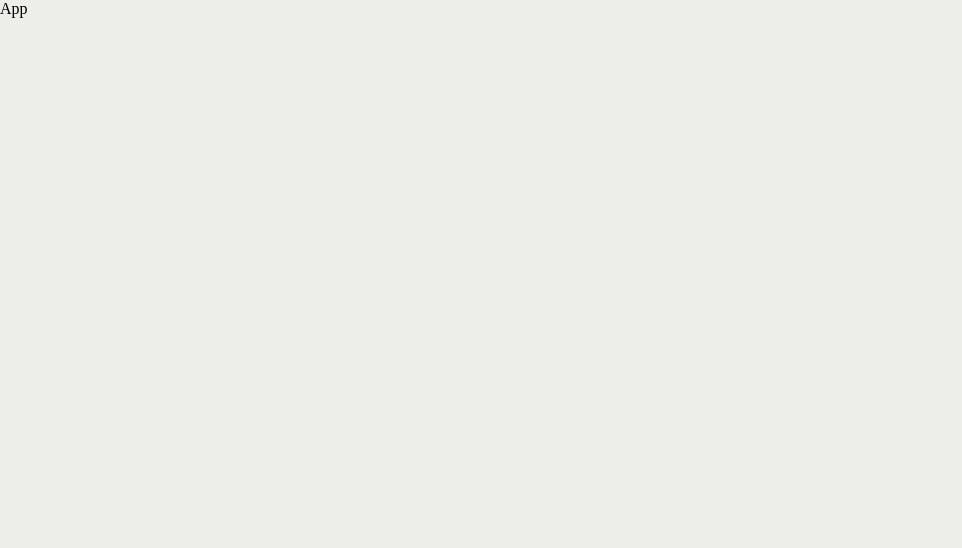
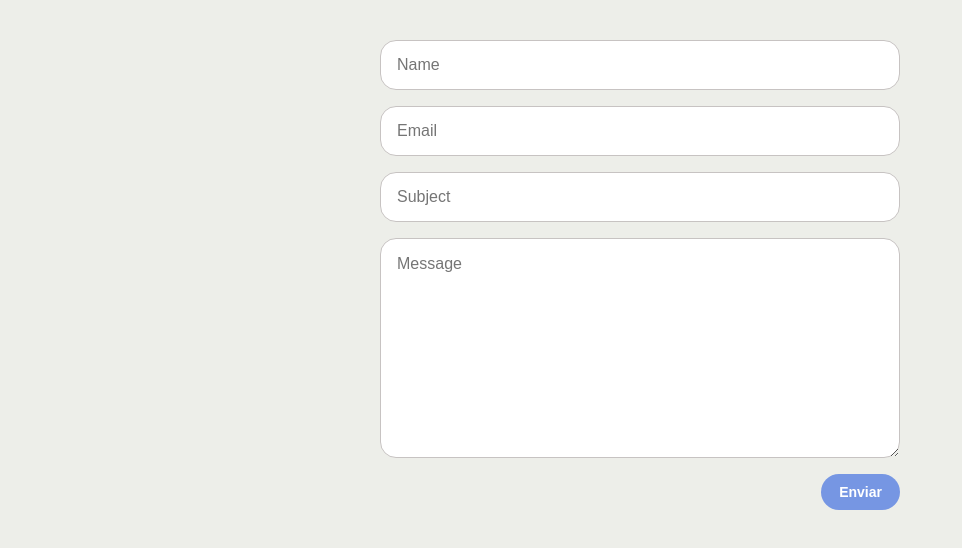
Before and after one commit to Augusto-DF/seletiveProcess, a React app: page / in a window 1280 px wide. Shown: the top 548 px of the page, without its empty margins (0-962 px from the left). Built offline with nearby package versions, Linux system fonts and the light colour scheme.

Commit message:
feat: Add Form component

```diff
--- a/src/App.jsx
+++ b/src/App.jsx
@@ -1,7 +1,8 @@
 import React from "react";
+import Form from "./components/Form";
 
 const App = () => {
-  return <div>App</div>;
+  return <Form />;
 };
 
 export default App;
--- a/src/components/Form/Input/styles.js
+++ b/src/components/Form/Input/styles.js
@@ -26,6 +26,7 @@ export const Error = styled.span`
   margin-top: 8px;
   color: #c22f1b;
   font-size: 12px;
+  font-weight: bold;
   margin-left: 24px;
   font-family: Arial, Helvetica, sans-serif;
 `;
--- /dev/null
+++ b/src/components/Form/index.jsx
@@ -0,0 +1,133 @@
+import React, { useState, useCallback } from "react";
+import Input from "./Input";
+
+import { DataField, DisplayContainer, StyledForm, StyledLabel } from "./styles";
+import Button from "./Button";
+
+const INITIAL_STATE = {
+  name: "",
+  email: "",
+  subject: "",
+  message: "",
+};
+
+const ERROR_INITIAL_STATE = {
+  errorMessage: null,
+  name: "",
+  email: "",
+  subject: "",
+  message: "",
+};
+
+const VALIDATE_EMAIL_EXPRESSION =
+  /^\w+([\.-]?\w+)*@\w+([\.-]?\w+)*(\.\w{2,3})+$/;
+
+const Form = () => {
+  const [formState, setFormState] = useState(INITIAL_STATE);
+  const [error, setError] = useState(ERROR_INITIAL_STATE);
+  const [showDisplay, setShowDisplay] = useState(false);
+
+  const validateData = useCallback(() => {
+    setError(ERROR_INITIAL_STATE);
+    setShowDisplay(false);
+    const mandatoryEmptyFields = Object.keys(formState).filter(
+      (field) => !formState[field]
+    );
+
+    // Verify mandatory empty fields
+    if (mandatoryEmptyFields.length) {
+      mandatoryEmptyFields.forEach((field) =>
+        setError((prevState) => ({
+          ...prevState,
+          [field]: "This field can't be empty",
+        }))
+      );
+      return false;
+    }
+    // Validate email format
+    else if (
+      formState.email &&
+      !VALIDATE_EMAIL_EXPRESSION.test(formState.email)
+    ) {
+      setError((prevState) => ({
+        ...prevState,
+        email: "Invalid format",
+      }));
+      return false;
+    }
+
+    return true;
+  }, [formState, setError]);
+
+  const onSubmit = useCallback(
+    (event) => {
+      event.preventDefault();
+      if (validateData()) setShowDisplay(true);
+    },
+    [validateData, error]
+  );
+
+  const onChange = useCallback(({ target: { name, value } }) => {
+    setFormState((prevState) => ({ ...prevState, [name]: value }));
+  }, []);
+
+  return (
+    <>
+      <StyledForm>
+        <Input
+          name="name"
+          type="text"
+          label="Name"
+          onChange={onChange}
+          errorMessage={error.name}
+        />
+        <Input
+          name="email"
+          type="email"
+          label="Email"
+          onChange={onChange}
+          errorMessage={error.email}
+        />
+        <Input
+          name="subject"
+          type="text"
+          label="Subject"
+          onChange={onChange}
+          errorMessage={error.subject}
+        />
+        <Input
+          name="message"
+          type="text-area"
+          label="Message"
+          onChange={onChange}
+          errorMessage={error.message}
+        />
+        <Button
+          name="submitButton"
+          label="Enviar"
+          type="submit"
+          onClick={onSubmit}
+        />
+      </StyledForm>
+
+      {showDisplay && (
+        <DisplayContainer>
+          <StyledLabel>
+            Name: <DataField>{formState.name}</DataField>
+          </StyledLabel>
+          <StyledLabel>
+            Email: <DataField>{formState.email}</DataField>
+          </StyledLabel>
+          <StyledLabel>
+            Subject: <DataField>{formState.subject}</DataField>
+          </StyledLabel>
+          <StyledLabel>
+            Message: <DataField>{formState.message}</DataField>
+          </StyledLabel>
+        </DisplayContainer>
+      )}
+    </>
+  );
+};
+
+export default Form;
--- /dev/null
+++ b/src/components/Form/styles.js
@@ -0,0 +1,27 @@
+import styled from "styled-components";
+
+export const StyledForm = styled.form`
+  width: 520px;
+  margin: 40px auto;
+  display: grid;
+  grid-template-columns: 1fr;
+  gap: 16px;
+  align-content: center;
+  grid-auto-flow: row;
+`;
+
+export const DisplayContainer = styled.div`
+  width: 520px;
+  margin: 0 auto;
+  font-family: Arial, Helvetica, sans-serif;
+  font-size: 14px;
+`;
+
+export const StyledLabel = styled.h3`
+  margin-bottom: 4px;
+  font-weight: inherit;
+`;
+
+export const DataField = styled.span`
+  font-weight: bold;
+`;
```
